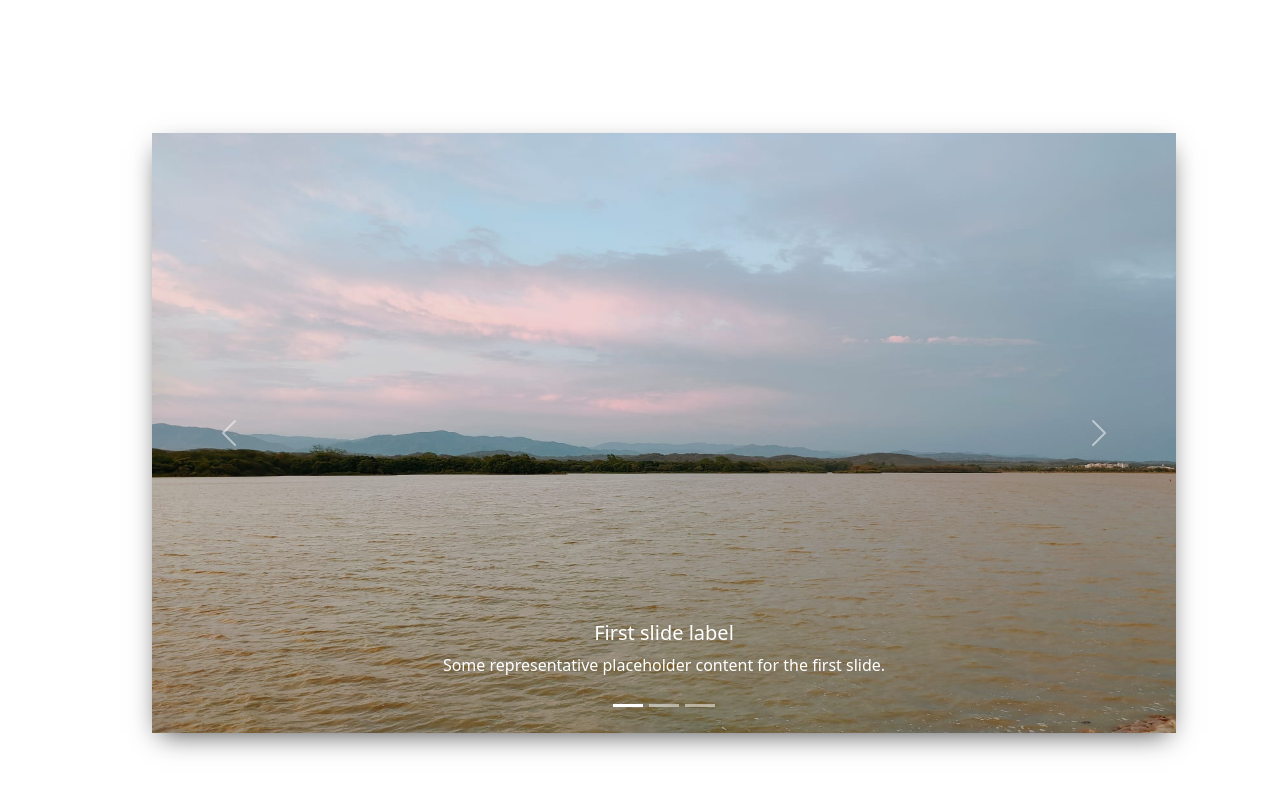
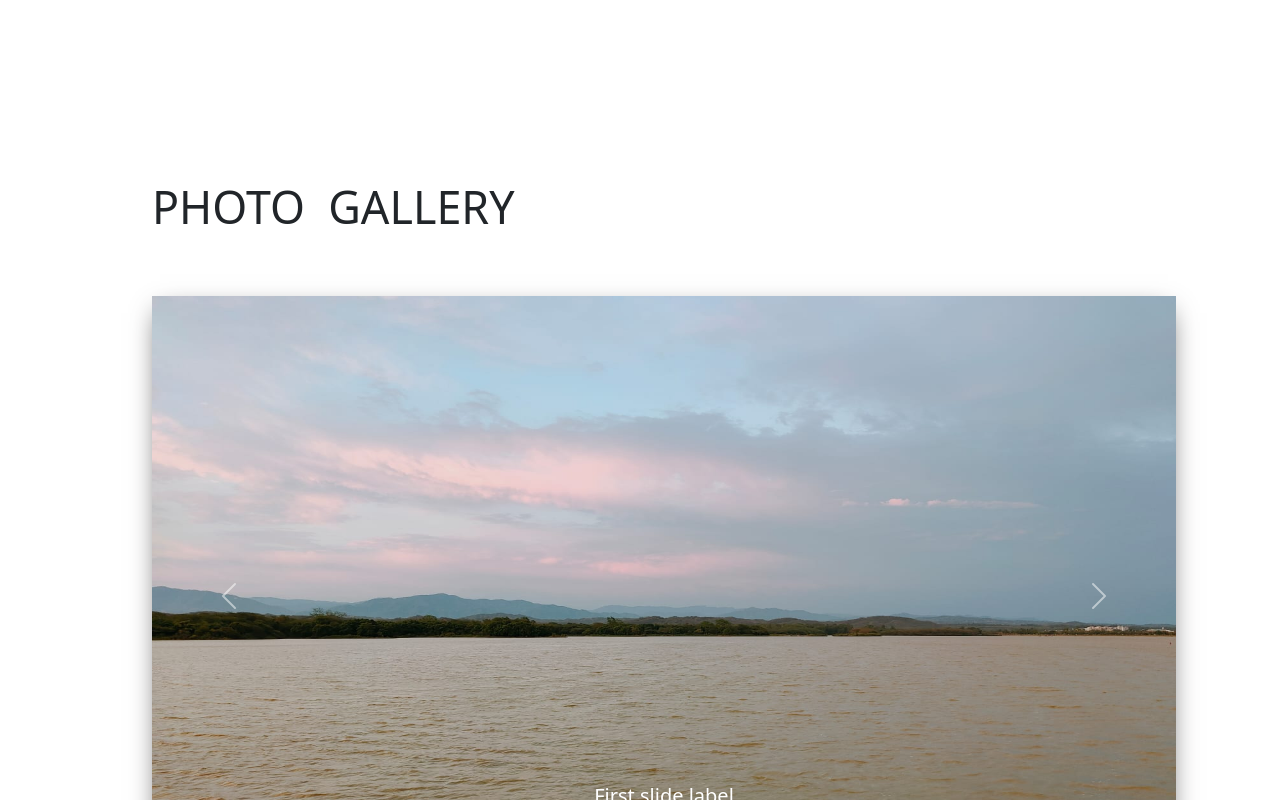
Before and after one commit to vivekk-tiwari/LOCALE, a React (Create React App) app: page / in a window 1280 px wide. Shown: the part 2620-3420 px from the top of the page. Built offline with nearby package versions, Linux system fonts and the light colour scheme.

Commit message:
update style.css

```diff
--- a/public/styles.css
+++ b/public/styles.css
@@ -226,7 +226,7 @@ body{
 
 /* PHOTOGALLERY CSS */
 .PhotoGallery_main{
-    margin-top: 20%;
+    margin-top:7%;
     margin-bottom: 10%;
     margin-left: 19%;
     width: 80vw;
@@ -236,3 +236,10 @@ body{
     width: 100%;
     height: 75vh;
 }
+.photogallery_heading{
+    margin-top:25%;
+    margin-left: 19%;
+}
+#photogallery_text{
+    font-size: 2.8em;
+}
--- a/src/components/Photo_Gallery.jsx
+++ b/src/components/Photo_Gallery.jsx
@@ -2,7 +2,10 @@ import React from 'react';
 
 function PhotoGallery(){
     return (
-
+        <>
+        <div className="photogallery_heading">
+            <p id="photogallery_text">PHOTO &nbsp;GALLERY</p>
+        </div>
         <div className="PhotoGallery_main">
             <div id="carouselExampleCaptions" class="carousel slide">
   <div class="carousel-indicators">
@@ -43,6 +46,7 @@ function PhotoGallery(){
   </button>
 </div>
         </div>
+        </>
     );
 }
 
```
